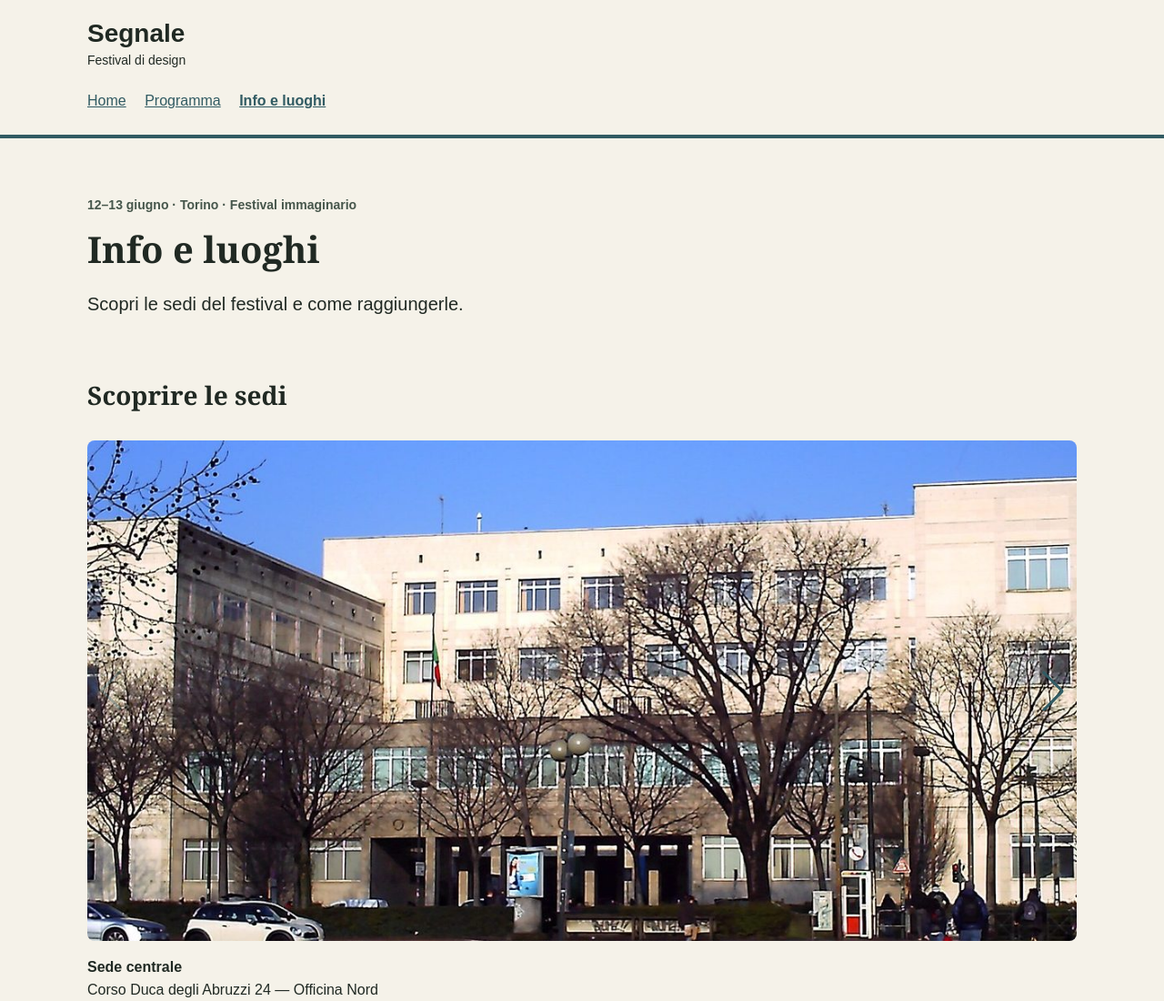
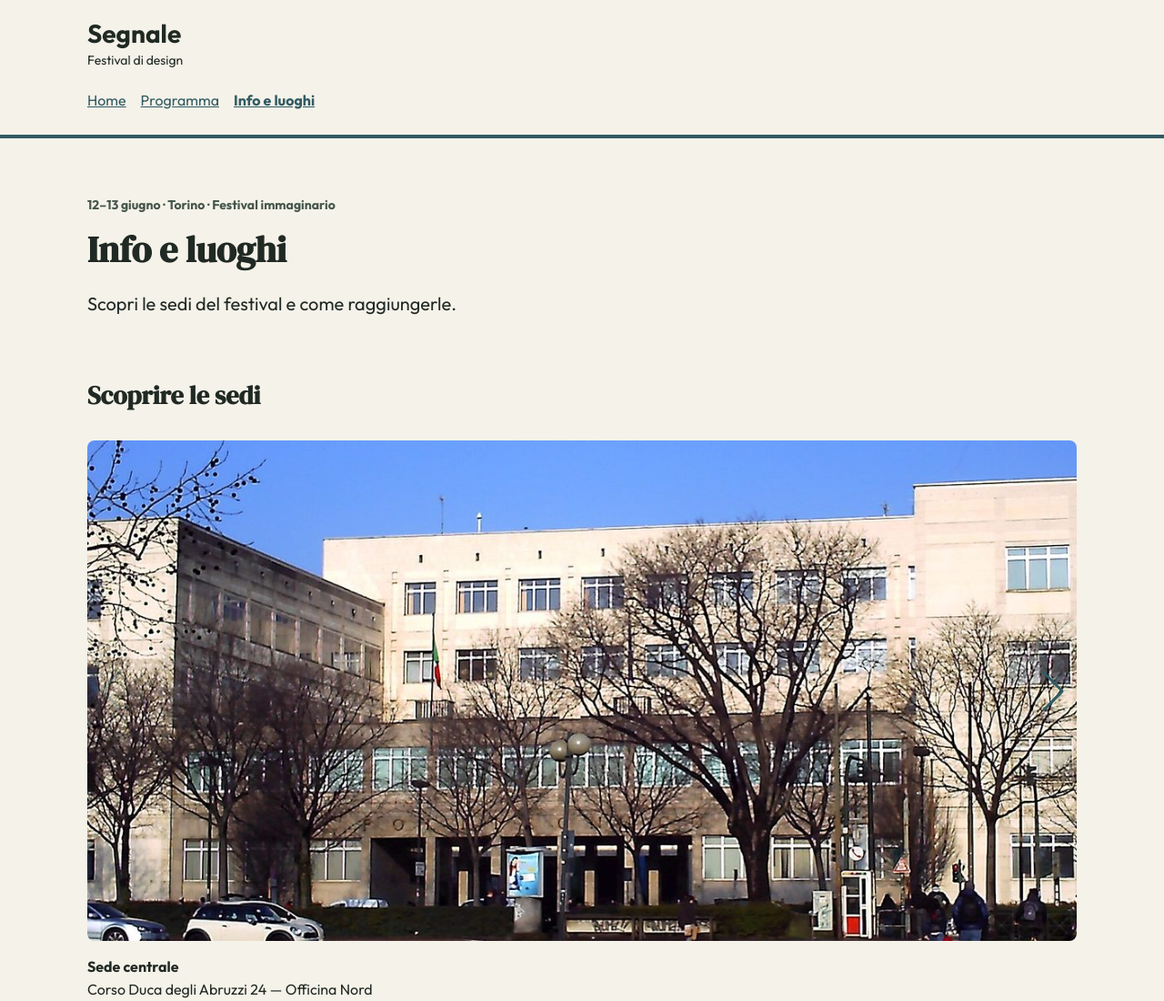
Before and after one commit to Homaiy/festival-segnale, a plain HTML site: page info.html in a window 1280 px wide. Shown: the top 1100 px of the page at 91% size. Drawn offline with nearby package versions, Linux system fonts and the light colour scheme.

Commit message:
Aggiorna il sito per l’esercitazione 7

```diff
--- a/info.html
+++ b/info.html
@@ -5,7 +5,9 @@
   <meta name="viewport" content="width=device-width, initial-scale=1">
   <title>Info e luoghi— Segnale</title>
   <link rel="stylesheet" href="https://cdn.jsdelivr.net/npm/swiper@14.4.0/swiper-bundle.min.css">
-<link rel="stylesheet" href="style.css">
+  <link rel="stylesheet" href="https://fonts.googleapis.com/css2?family=DM+Serif+Display:ital@0;1&display=swap">
+  <link rel="stylesheet" href="https://fonts.googleapis.com/css2?family=Outfit:wght@100..900&display=swap">
+  <link rel="stylesheet" href="style.css">
 </head>
 <body>
   <a class="skip-link" href="#contenuto">Vai al contenuto</a>
--- a/style.css
+++ b/style.css
@@ -7,8 +7,8 @@
   --colore-primario-scuro: #23434A;
   --colore-sfondo: #f5f2e9;
   --colore-testo: #202923;
-  --font-testo: Arial, Helvetica, sans-serif;
-  --font-titoli: Georgia, "Times New Roman", serif;
+  --font-testo: "Outfit", Arial, Helvetica, sans-serif;
+  --font-titoli:"DM Serif Display", Georgia, "Times New Roman", serif;
 }
 
 * {
@@ -44,6 +44,10 @@ a:focus-visible {
 }
 
 .site-header {
+  position: sticky;
+  top: 0;
+  z-index: 10;
+  background: var(--colore-sfondo);
   padding: 1.25rem 0;
   border-bottom: 4px solid var(--colore-primario);
 }
@@ -66,16 +70,25 @@ a:focus-visible {
 
 nav {
   margin-top: 1rem;
+  display: flex;
+  flex-direction: column;
+  align-items: flex-start;
+  gap: 0.5rem;
 }
 
 nav a {
-  display: inline-block;
-  margin-right: 1rem;
   padding: 0.25rem 0;
 }
 
 nav a[aria-current="page"] {
   font-weight: bold;
+}
+
+@media (min-width: 600px) {
+  nav {
+    flex-direction: row;
+    gap: 1rem;
+  }
 }
 
 .intro {
```
Also changed, not shown: index.html (+2 -1 lines), programma.html (+2 -0 lines), 1 other file.
